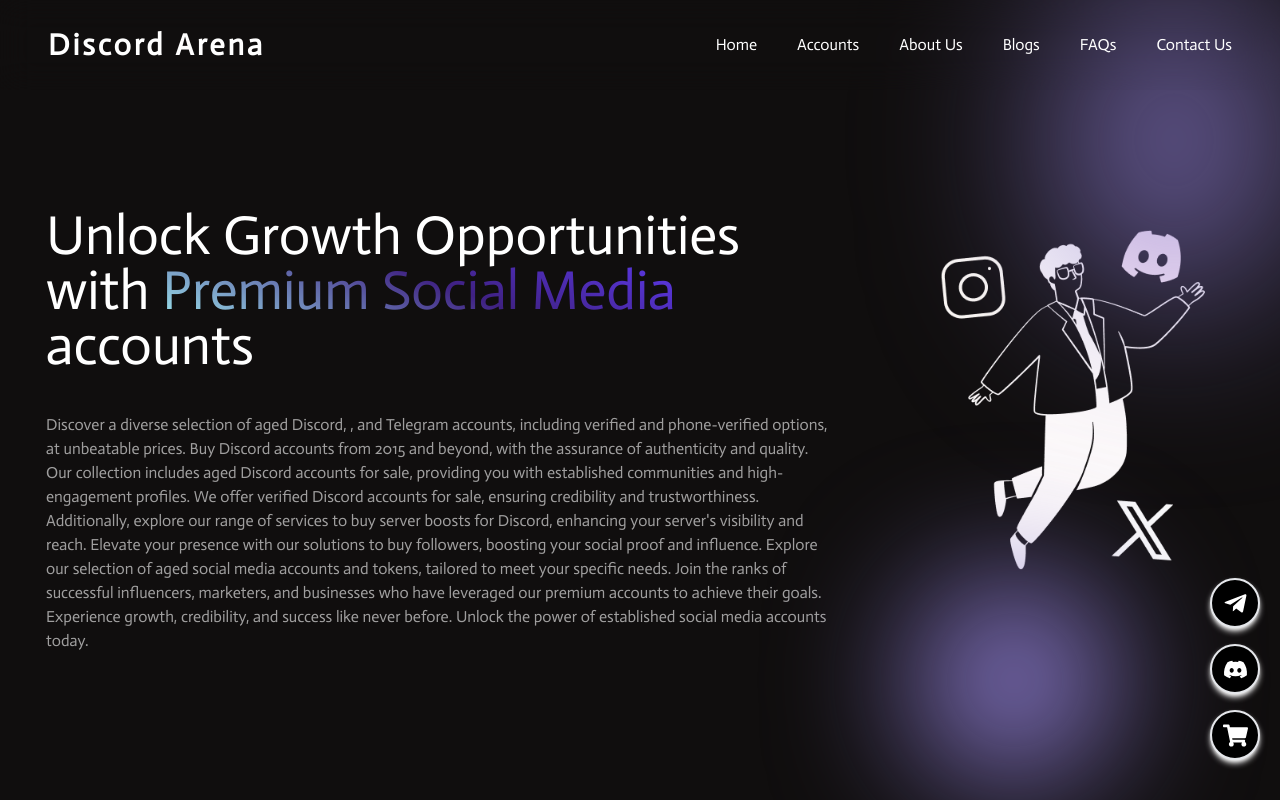
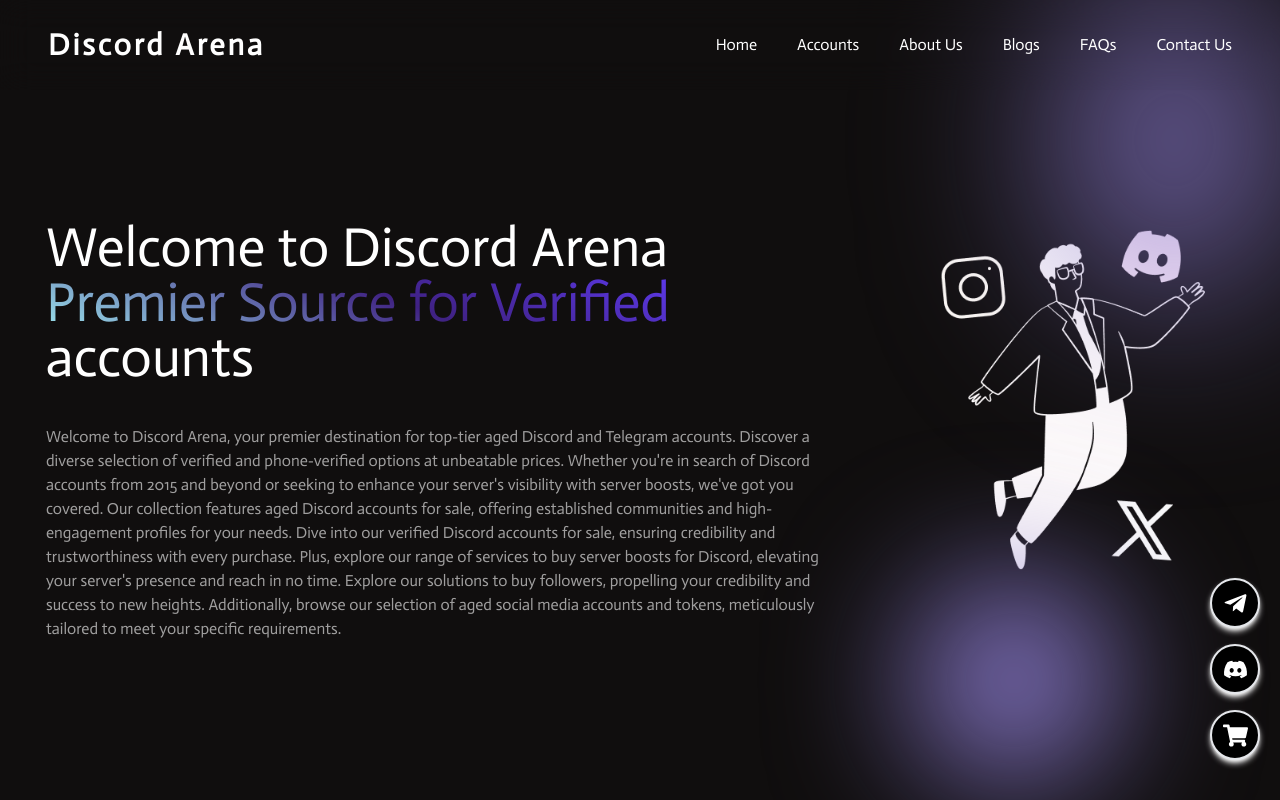
Before and after one commit to enggsatyamraj/CSET301_Assignment, a Next.js app: page / in a window 1280 px wide. Shown: the top 800 px of the page. Built offline with nearby package versions, Linux system fonts and the light colour scheme.

Commit message:
added seo content blogs and faq and heading and titles

```diff
--- a/src/app/aboutus/page.jsx
+++ b/src/app/aboutus/page.jsx
@@ -4,7 +4,7 @@ import Link from "next/link";
 import React from "react";
 
 export const generateMetadata = () => {
-  const title = "About Us - Discord Arena";
+  const title = "About Us - Discord Arena | Premium Accounts";
   const description =
     "Discover Discord Arena - Your go-to source for premium Discord, Instagram, and accounts. Learn about our mission, values, and the high-quality services we provide.";
   const keywords =
--- a/src/app/accounts/page.jsx
+++ b/src/app/accounts/page.jsx
@@ -13,11 +13,11 @@ const actor = Actor({ weight: "400", subsets: ["latin"] });
 
 export function generateMetadata() {
   return {
-    title: "Discover Your Unique Niche | Discord Arena | Accounts | Discord accounts | Instagram accounts",
+    title: "Our Services: Aged, Verified, and Premium Discord Accounts | Instagram accounts",
     description:
       "Unlock the full potential of your digital presence with Discord Arena. Specializing in cutting-edge solutions tailored to your unique needs.",
     keywords:
-      "Discord Arena, digital presence, cutting-edge solutions, innovation, transparent pricing, tailored solutions",
+      "Discord Arena, Aged Discord accounts for sale, Verified Discord accounts,Buy phone-verified Discord accounts,Thriving communities, Discord services, Reaction services, Instagram accounts, Instagram account",
     author: "Discord Arena",
     viewport: "width=device-width, initial-scale=1.0",
     openGraph: {
--- a/src/app/blogs/page.jsx
+++ b/src/app/blogs/page.jsx
@@ -9,6 +9,36 @@ import { generateMetadata } from "./metadata";
 const actor = Actor({ weight: "400", subsets: ["latin"] });
 
 export const blogs = [
+  {
+    title:
+      "Unlocking the Magic: Aged Discord Accounts Await You!",
+    description:
+      "Dive into the world of seasoned Discord profiles—your gateway to thriving communities. Explore our collection of aged Discord accounts for sale, carefully curated for authenticity and engagement.",
+  },
+  {
+    title:
+      "Phone-Verified Discord Accounts: Secure, Reliable, and Ready!",
+    description:
+      "Looking for hassle-free communication? Our phone-verified Discord accounts guarantee authenticity. Connect confidently with fellow users and explore exciting servers.",
+  },
+  {
+    title:
+      "The Ultimate Guide: How to Buy Discord Accounts Wisely",
+    description:
+      "Uncover insider tips on purchasing the right Discord accounts. Whether you’re interested in aged profiles or phone-verified ones, make informed decisions with our expert advice.",
+  },
+  {
+    title:
+      "Unveiling Aged and Verified Discord Profiles: Your Next Move",
+    description:
+      "Dive deep into the world of high-quality Discord accounts. Explore aged profiles with rich histories and verified status. Join the ranks of satisfied users today.",
+  },
+  {
+    title:
+      "Unlock Opportunities: Buy Discord Accounts Today",
+    description:
+      "Ready to take the leap? Explore our diverse range of Discord accounts and find the perfect match for your online journey. Don’t miss out—buy now and thrive in Discord Arena!",
+  },
   {
     title:
       "Optimizing Discord Engagement: Strategies for Server Boosts and Invites",
--- a/src/app/faq/page.jsx
+++ b/src/app/faq/page.jsx
@@ -9,6 +9,34 @@ import instagramData from "../../dataFolder/instagram.json";
 const actor = Actor({ weight: "400", subsets: ["latin"] });
 
 export const faqItems = [
+  {
+    question:"What are aged Discord accounts, and why should I consider buying them?",
+    answer:"Aged Discord accounts have a history of activity and engagement. Purchasing them allows you to join established communities, access exclusive features, and enhance your online presence.",
+  },
+  {
+    question: "How do I know if a Discord account is verified?",
+    answer: "Verified Discord accounts are linked to valid phone numbers. Look for the \"verified\" badge next to a user's profile. We offer phone-verified accounts for added credibility.",
+  },
+  {
+    question: "Can I trust the accounts for sale on Discord Arena?",
+    answer: "Absolutely! Our verified and aged Discord accounts undergo thorough checks. We prioritize authenticity and reliability, ensuring a positive experience for buyers.",
+  },
+  {
+    question: "What's the process for buying a Discord account?",
+    answer: "It's simple! Explore our range, choose the account that suits your needs, and complete the purchase. Hassle-free and secure.",
+  },
+  {
+    question: "Are there premium features available with certain accounts?",
+    answer: "Yes! Premium Discord accounts offer additional perks, such as exclusive servers, custom emojis, and enhanced security.",
+  },
+  {
+    question: "Can I find niche-specific accounts on Discord Arena?",
+    answer: "Absolutely! Whether you're into gaming, art, or music, we curate accounts to match various interests.",
+  },
+  {
+    question: "Is customer support available if I have questions after purchasing an account?",
+    answer: "Yes! Reach out to our support team for any queries or assistance. We're here to help.",
+  },
   {
     question: "What services do you offer for Discord accounts?",
     answer:
--- a/src/app/layout.js
+++ b/src/app/layout.js
@@ -7,9 +7,10 @@ import PageWrapper from "./PageWrapper";
 const actor = Actor({ weight: "400", subsets: ["latin"] });
 
 export const metadata = {
-  title: "Discord arena",
+  title: "Welcome to Discord Arena: Explore Aged and Verified Accounts",
   description:
-    "A place to find discord accounts and join discord servers, communities and events.",
+    "A place to find and buy discord accounts at Ease. We specialize in providing premium Discord, Instagram, and accounts tailored to meet your unique needs.",
+  keywords: "discord, accounts, instagram, aged accounts, verified accounts, Discord Arena, Aged Discord accounts for sale, Verified Discord accounts,Buy phone-verified Discord accounts,Thriving communities, Discord services, Reaction services, Instagram accounts, Instagram accounts",
   icons: {
     icon: ["/favicon.ico?v=4"],
     apple: ["/apple-touch-icon.png?v=4"],
--- a/src/app/page.js
+++ b/src/app/page.js
@@ -158,28 +158,13 @@ j=d.createElement(s),dl=l!='dataLayer'?'&l='+l:'';j.async=true;j.src=
           >
             <div className=" flex-[3]">
               <p className="pt-[60px]  text-4xl sm:text-5xl mb-10 md:text-5xl lg:text-[55px]  ">
-                Unlock Growth Opportunities with{" "}
-                <span className="span_text">Premium Social Media</span> accounts
+              Welcome to Discord Arena {" "}
+                <span className="span_text">Premier Source for Verified</span> accounts
               </p>
               <p className=" md:text-[16px] text-[15px] w-[99%] opacity-60">
-                Discover a diverse selection of aged Discord, , and
-                Telegram accounts, including verified and phone-verified
-                options, at unbeatable prices. Buy Discord accounts from 2015
-                and beyond, with the assurance of authenticity and quality. Our
-                collection includes aged Discord accounts for sale, providing
-                you with established communities and high-engagement profiles.
-                We offer verified Discord accounts for sale, ensuring
-                credibility and trustworthiness. Additionally, explore our range
-                of services to buy server boosts for Discord, enhancing your
-                server&apos;s visibility and reach. Elevate your
-                presence with our solutions to buy  followers, boosting
-                your social proof and influence. Explore our selection of aged
-                social media accounts and tokens, tailored to meet your specific
-                needs. Join the ranks of successful influencers, marketers, and
-                businesses who have leveraged our premium accounts to achieve
-                their goals. Experience growth, credibility, and success like
-                never before. Unlock the power of established social media
-                accounts today.
+              Welcome to Discord Arena, your premier destination for top-tier aged Discord and Telegram accounts. Discover a diverse selection of verified and phone-verified options at unbeatable prices. Whether you're in search of Discord accounts from 2015 and beyond or seeking to enhance your server's visibility with server boosts, we've got you covered.
+              Our collection features aged Discord accounts for sale, offering established communities and high-engagement profiles for your needs. Dive into our verified Discord accounts for sale, ensuring credibility and trustworthiness with every purchase. Plus, explore our range of services to buy server boosts for Discord, elevating your server's presence and reach in no time.
+              Explore our solutions to buy followers, propelling your credibility and success to new heights. Additionally, browse our selection of aged social media accounts and tokens, meticulously tailored to meet your specific requirements.
               </p>
             </div>
             <div className="flex-[1.5] lg:block ">
```
